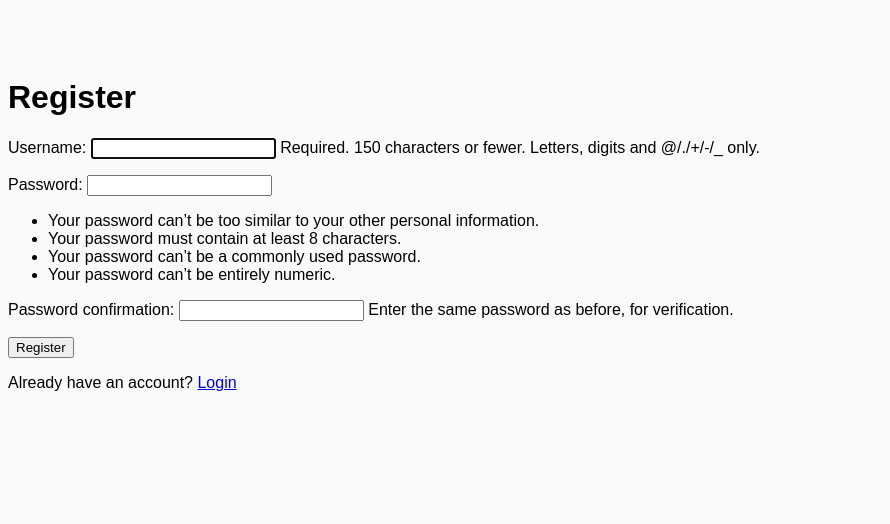
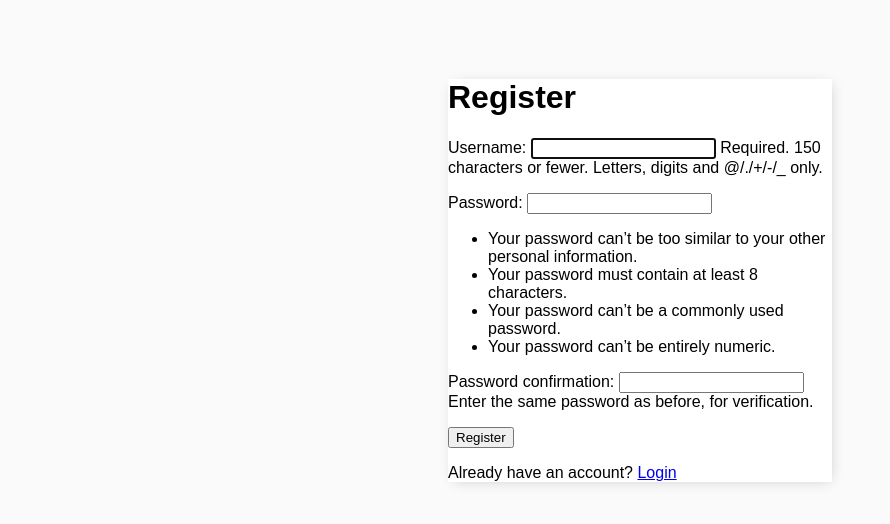
Before and after one commit to JustA3DObject/ToDo-List-App, a Django app: page /register/ in a window 1280 px wide. Shown: the top 524 px of the page, without its empty margins (0-890 px from the left). Run offline with Django 4.2, Linux system fonts and the light colour scheme.

Commit message:
Edited container properties in master.css

```diff
--- a/todolist/base/static/css/master.css
+++ b/todolist/base/static/css/master.css
@@ -12,3 +12,12 @@ h5,
 h6 {
     font-family: 'Raleway', sans-serif;
 }
+
+.container {
+    max-width: 30vw;
+    margin: auto;
+    background-color: #fff;
+    -webkit-box-shadow: 2px 2px 13px -4px rgba(0, 0, 0, 0.21);
+    box-shadow: 2px 2px 13px -4px rgba(0, 0, 0, 0.21);
+    ;
+}
```
